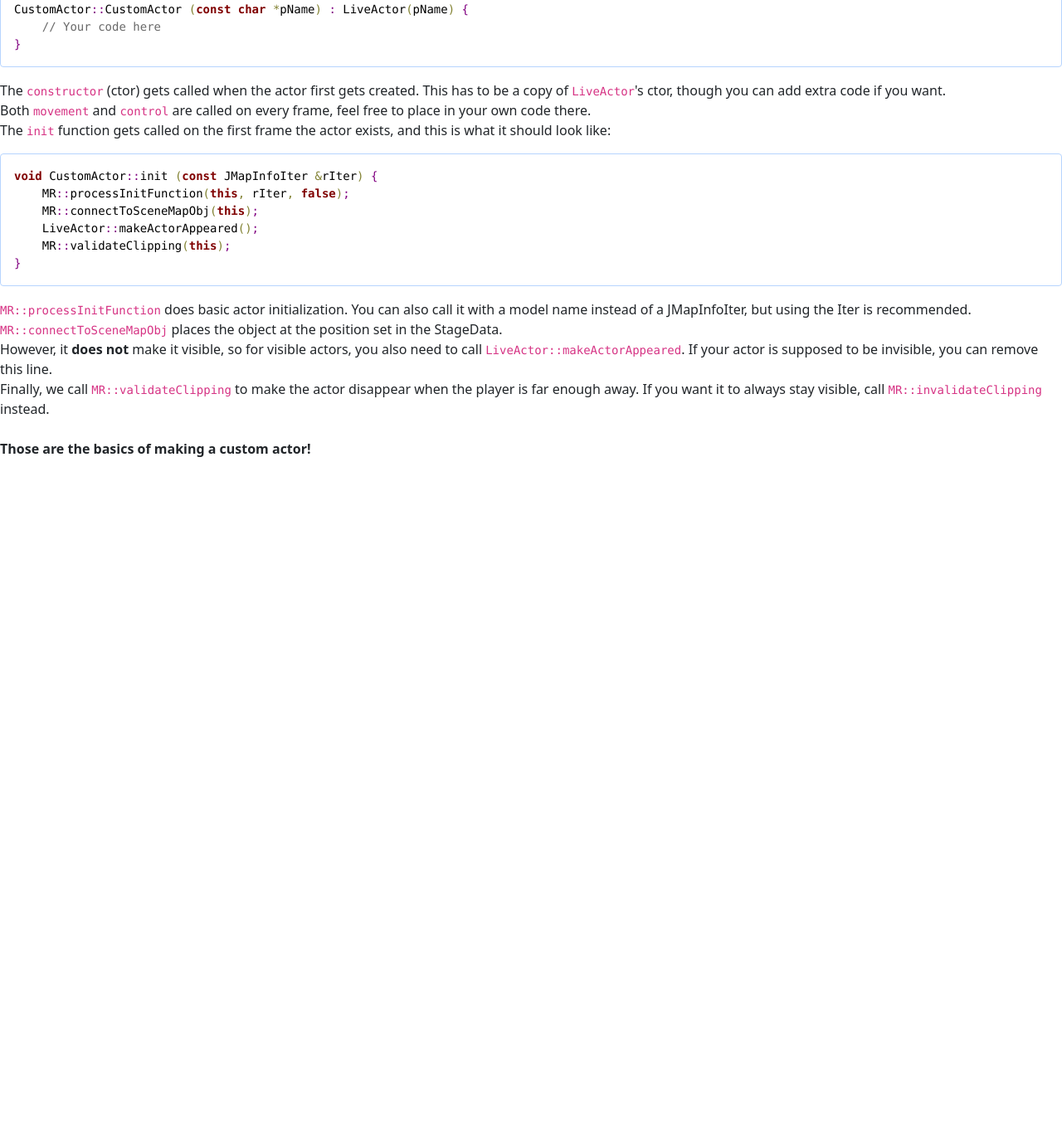
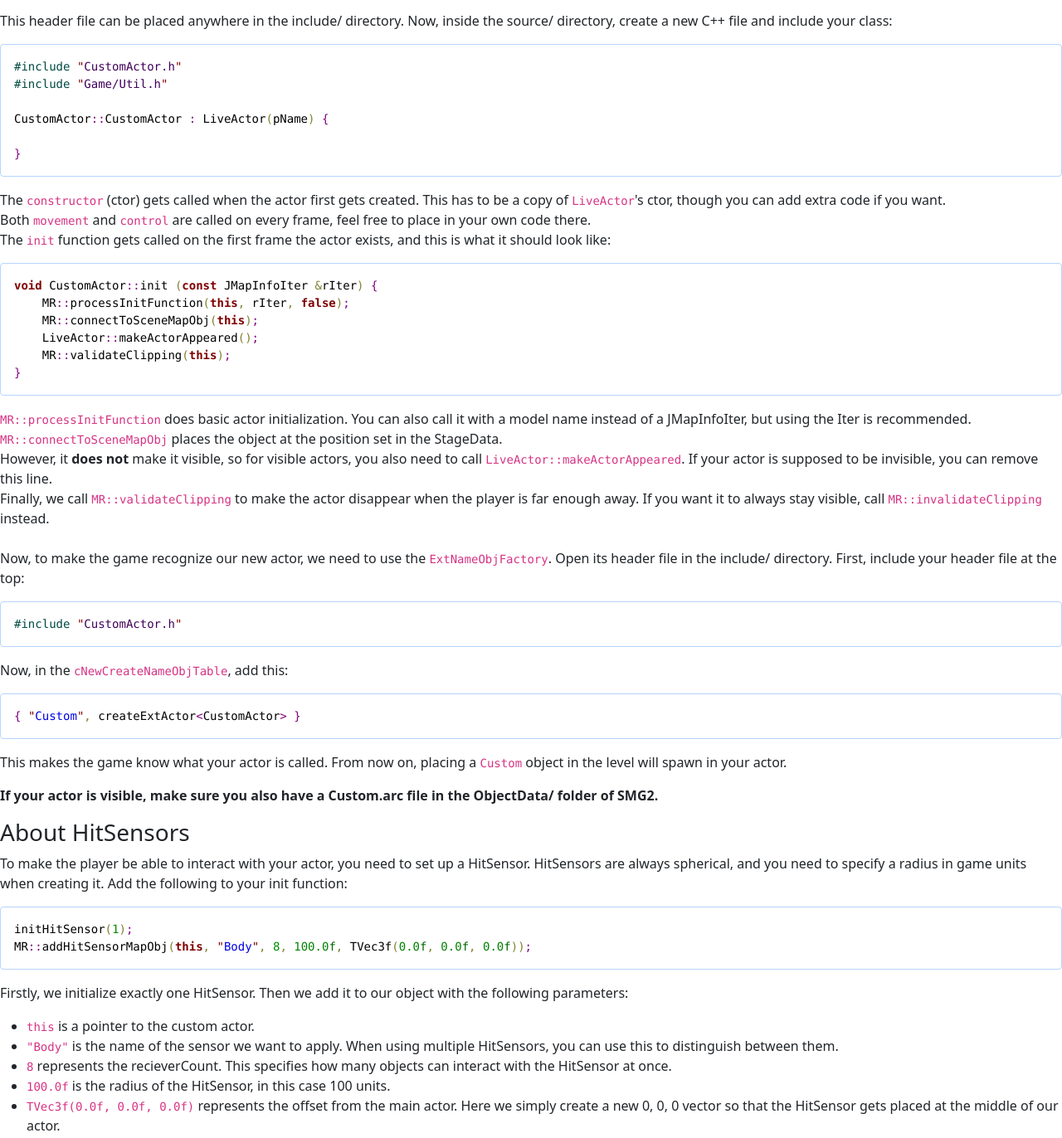
Before and after one commit to Lord-G-INC/Lord-G-INC.github.io, a plain HTML site: page actors.html in a window 1280 px wide. Shown: the part 540-1912 px from the top of the page at 83% size. Before the commit the page ends 1109 px from the top, so only its background shows below. Drawn offline with nearby package versions, Linux system fonts and the light colour scheme.

Commit message:
Add HitSensor tutorial

```diff
--- a/actors.html
+++ b/actors.html
@@ -16,7 +16,7 @@
 		Currently, this code only works with SMG2, though SMG1 support through <a href="projects.html#bussun">Bussun</a> is coming soon.</i></div>
 		<h3>Creating your own actor</h3>
 		<p>In a new C++ header file, we first create the class of our actor:</p>
-		<pre class="alert alert-primary code_syntax" style="color:#000000;background:#ffffff;"><span class="line_wrapper"><span style="color:#004a43; ">#</span><span style="color:#004a43; ">include </span><span style="color:#800000; ">"</span><span style="color:#40015a; ">Game/Util.h</span><span style="color:#800000; ">"</span></span>
+		<pre class="alert alert-primary code_syntax" style="color:#000000;background:#ffffff;"><span class="line_wrapper"><span style="color:#004a43; ">#</span><span style="color:#004a43; font-weight:bold; ">pragma</span><span style="color:#bb7977; font-weight:bold; "> once</span></span>
 <span class="line_wrapper"><span style="color:#004a43; ">#</span><span style="color:#004a43; ">include </span><span style="color:#800000; ">"</span><span style="color:#40015a; ">Game/LiveActor.h</span><span style="color:#800000; ">"</span></span>
 <span class="line_wrapper"></span>
 <span class="line_wrapper"><span style="color:#800000; font-weight:bold; ">class</span> CustomActor <span style="color:#800080; ">:</span> <span style="color:#800000; font-weight:bold; ">public</span> LiveActor <span style="color:#800080; ">{</span></span>
@@ -26,9 +26,14 @@
 <span class="line_wrapper">    <span style="color:#800000; font-weight:bold; ">virtual</span> <span style="color:#800000; font-weight:bold; ">void</span> movement<span style="color:#808030; ">(</span><span style="color:#808030; ">)</span><span style="color:#800080; ">;</span></span>
 <span class="line_wrapper">    <span style="color:#800000; font-weight:bold; ">virtual</span> <span style="color:#800000; font-weight:bold; ">void</span> control<span style="color:#808030; ">(</span><span style="color:#808030; ">)</span><span style="color:#800080; ">;</span></span>
 <span class="line_wrapper"><span style="color:#800080; ">}</span><span style="color:#800080; ">;</span></span>
+<span class="line_wrapper"></span></pre>
+		<p>This header file can be placed anywhere in the include/ directory.
+		Now, inside the source/ directory, create a new C++ file and include your class:</p>
+<pre class="alert alert-primary code_syntax" style="color:#000000;background:#ffffff;"><span class="line_wrapper"><span style="color:#004a43; ">#</span><span style="color:#004a43; ">include </span><span style="color:#800000; ">"</span><span style="color:#40015a; ">CustomActor.h</span><span style="color:#800000; ">"</span></span>
+<span class="line_wrapper"><span style="color:#004a43; ">#</span><span style="color:#004a43; ">include </span><span style="color:#800000; ">"</span><span style="color:#40015a; ">Game/Util.h</span><span style="color:#800000; ">"</span></span>
 <span class="line_wrapper"></span>
-<span class="line_wrapper">CustomActor<span style="color:#800080; ">::</span>CustomActor <span style="color:#808030; ">(</span><span style="color:#800000; font-weight:bold; ">const</span> <span style="color:#800000; font-weight:bold; ">char</span> <span style="color:#808030; ">*</span>pName<span style="color:#808030; ">)</span> <span style="color:#800080; ">:</span> LiveActor<span style="color:#808030; ">(</span>pName<span style="color:#808030; ">)</span> <span style="color:#800080; ">{</span></span>
-<span class="line_wrapper">    <span style="color:#696969; ">// Your code here</span></span>
+<span class="line_wrapper">CustomActor<span style="color:#800080; ">::</span>CustomActor <span style="color:#800080; ">:</span> LiveActor<span style="color:#808030; ">(</span>pName<span style="color:#808030; ">)</span> <span style="color:#800080; ">{</span></span>
+<span class="line_wrapper">    </span>
 <span class="line_wrapper"><span style="color:#800080; ">}</span></span></pre>
 		<p>The <code>constructor</code> (ctor) gets called when the actor first gets created. This has to be a copy of <code>LiveActor</code>'s ctor, though you can add extra code if you want.
 		<br>Both <code>movement</code> and <code>control</code> are called on every frame, feel free to place in your own code there.
@@ -43,6 +48,25 @@
 		<br><code>MR::connectToSceneMapObj</code> places the object at the position set in the StageData.
 		<br>However, it <b>does not</b> make it visible, so for visible actors, you also need to call <code>LiveActor::makeActorAppeared</code>. If your actor is supposed to be invisible, you can remove this line.
 		<br>Finally, we call <code>MR::validateClipping</code> to make the actor disappear when the player is far enough away. If you want it to always stay visible, call <code>MR::invalidateClipping</code> instead.
-		<br><br><b>Those are the basics of making a custom actor!</b></p>
+		<br><br>Now, to make the game recognize our new actor, we need to use the <code>ExtNameObjFactory</code>. Open its header file in the include/ directory. First, include your header file at the top:</p>
+<pre class="alert alert-primary code_syntax" style="color:#000000;background:#ffffff;"><span class="line_wrapper"><span style="color:#004a43; ">#</span><span style="color:#004a43; ">include </span><span style="color:#800000; ">"</span><span style="color:#40015a; ">CustomActor.h</span><span style="color:#800000; ">"</span></span></pre>
+		<p>Now, in the <code>cNewCreateNameObjTable</code>, add this:</p>
+<pre class="alert alert-primary code_syntax" style="color:#000000;background:#ffffff;"><span class="line_wrapper"><span style="color:#800080; ">{</span> <span style="color:#800000; ">"</span><span style="color:#0000e6; ">Custom</span><span style="color:#800000; ">"</span><span style="color:#808030; ">,</span> createExtActor<span style="color:#800080; ">&lt;</span>CustomActor<span style="color:#800080; ">&gt;</span> <span style="color:#800080; ">}</span></span></pre>
+		<p>This makes the game know what your actor is called. From now on, placing a <code>Custom</code> object in the level will spawn in your actor.</p>
+		<p><b>If your actor is visible, make sure you also have a Custom.arc file in the ObjectData/ folder of SMG2.</b></p>
+		<h3>About HitSensors</h3>
+		<p>To make the player be able to interact with your actor, you need to set up a HitSensor. HitSensors are always spherical, and you need to specify a radius in game units when creating it.
+		Add the following to your init function:</p>
+<pre class="alert alert-primary code_syntax" style="color:#000000;background:#ffffff;"><span class="line_wrapper">initHitSensor<span style="color:#808030; ">(</span><span style="color:#008c00; ">1</span><span style="color:#808030; ">)</span><span style="color:#800080; ">;</span></span>
+<span class="line_wrapper">MR<span style="color:#800080; ">::</span>addHitSensorMapObj<span style="color:#808030; ">(</span><span style="color:#800000; font-weight:bold; ">this</span><span style="color:#808030; ">,</span> <span style="color:#800000; ">"</span><span style="color:#0000e6; ">Body</span><span style="color:#800000; ">"</span><span style="color:#808030; ">,</span> <span style="color:#008c00; ">8</span><span style="color:#808030; ">,</span> <span style="color:#008000; ">100.0</span><span style="color:#006600; ">f</span><span style="color:#808030; ">,</span> TVec3f<span style="color:#808030; ">(</span><span style="color:#008000; ">0.0</span><span style="color:#006600; ">f</span><span style="color:#808030; ">,</span> <span style="color:#008000; ">0.0</span><span style="color:#006600; ">f</span><span style="color:#808030; ">,</span> <span style="color:#008000; ">0.0</span><span style="color:#006600; ">f</span><span style="color:#808030; ">)</span><span style="color:#808030; ">)</span><span style="color:#800080; ">;</span></span></pre>
+		<p>Firstly, we initialize exactly one HitSensor. Then we add it to our object with the following parameters:</p>
+		<ul>
+			<li><code>this</code> is a pointer to the custom actor.</li>
+			<li><code>"Body"</code> is the name of the sensor we want to apply. When using multiple HitSensors, you can use this to distinguish between them.</li>
+			<li><code>8</code> represents the recieverCount. This specifies how many objects can interact with the HitSensor at once.</li>
+			<li><code>100.0f</code> is the radius of the HitSensor, in this case 100 units.</li>
+			<li><code>TVec3f(0.0f, 0.0f, 0.0f)</code> represents the offset from the main actor. Here we simply create a new 0, 0, 0 vector so that the HitSensor gets placed at the middle of our actor.</li>
+		</ul>
+		<!--virtual bool receiveMsgPlayerAttack(u32 msg, HitSensor *pSender, HitSensor *pReceiver);-->
 	</body>
 </html>
```
